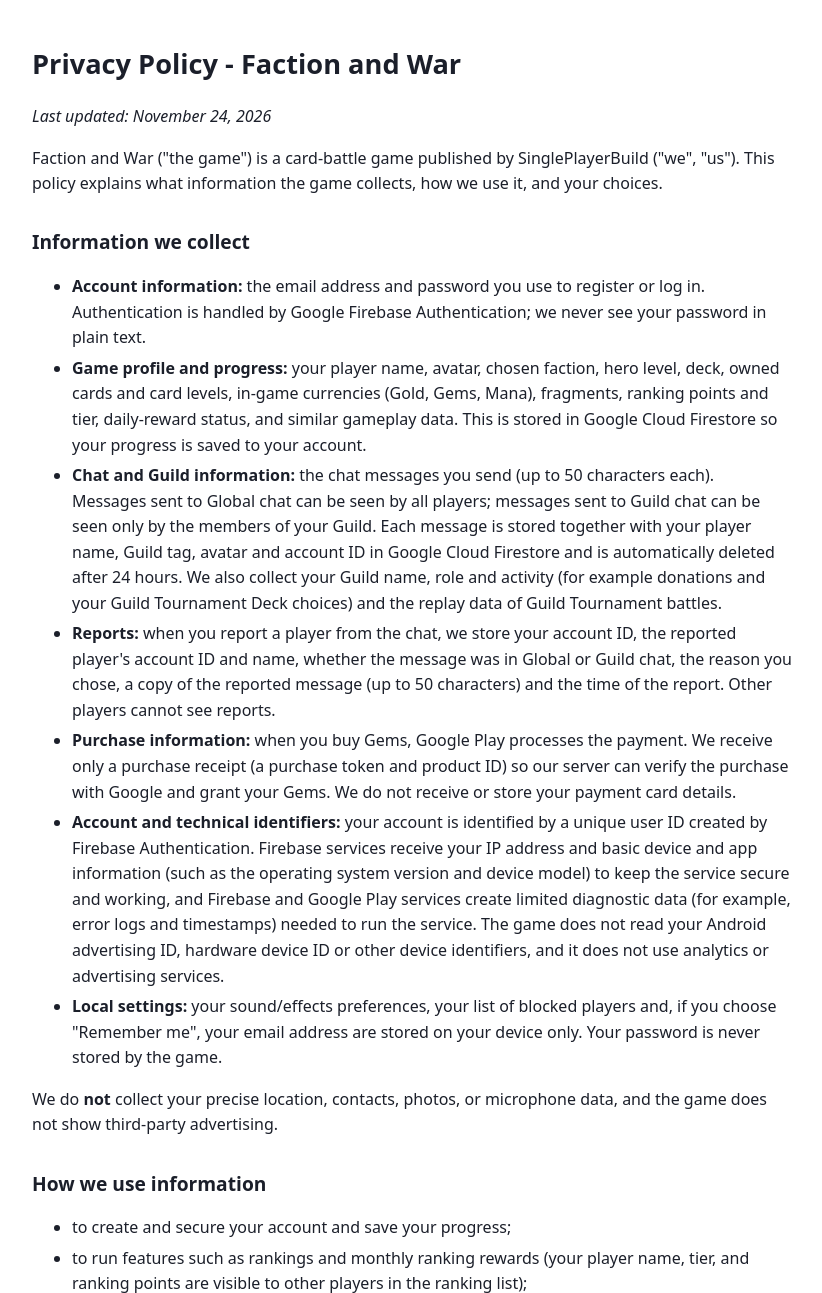
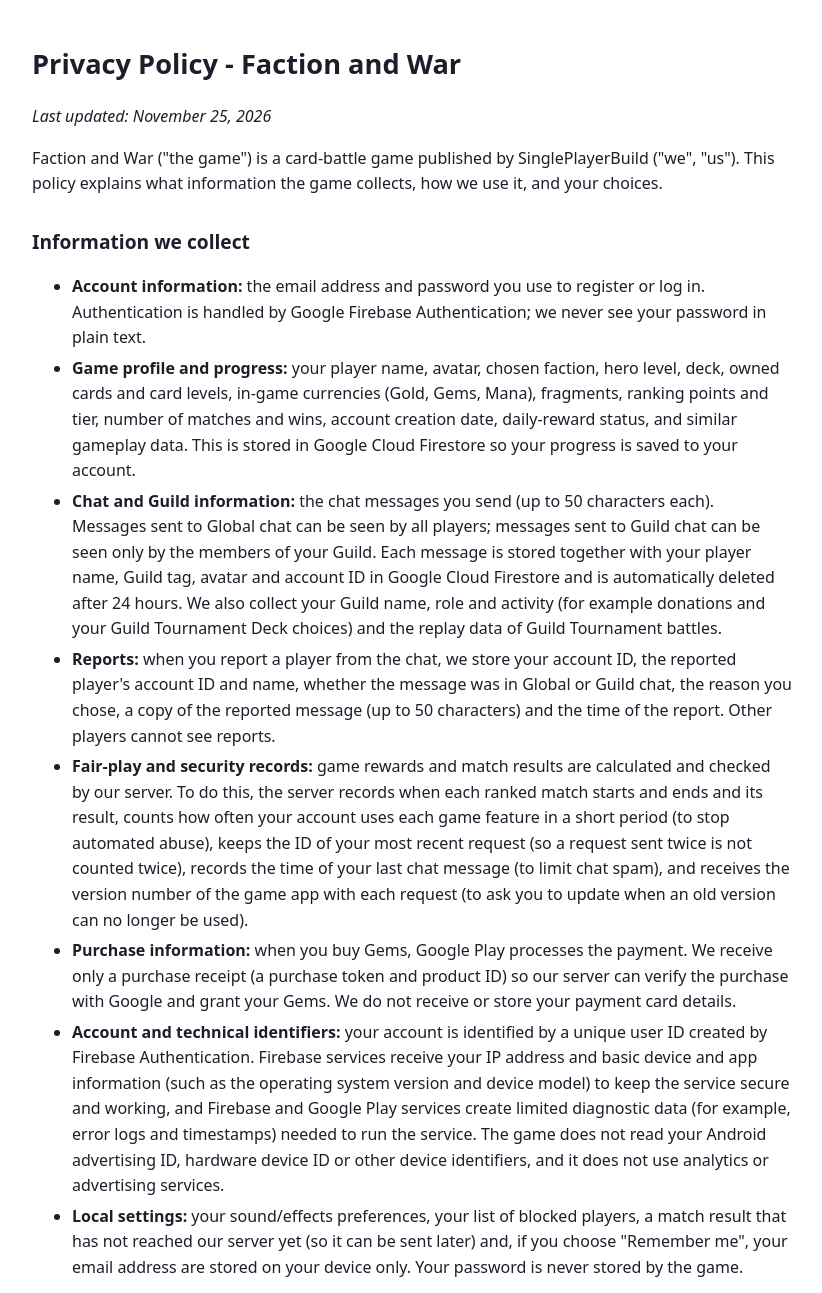
Before and after one commit to warofcards/faction-and-war-privacy, a plain HTML site: page index.html in a window 1280 px wide. Shown: the top 1293 px of the page, without its empty margins (228-1050 px from the left). Drawn offline with Linux system fonts and the light colour scheme.

Commit message:
Update index.html

```diff
--- a/index.html
+++ b/index.html
@@ -15,18 +15,19 @@ a{color:#1a5fb4}
 </head>
 <body>
 <h1>Privacy Policy - Faction and War</h1>
-<p><em>Last updated: November 24, 2026</em></p>
+<p><em>Last updated: November 25, 2026</em></p>
 <p>Faction and War ("the game") is a card-battle game published by SinglePlayerBuild ("we", "us"). This policy explains what information the game collects, how we use it, and your choices.</p>
 
 <h2 id="information-we-collect">Information we collect</h2>
 <ul>
 <li><strong>Account information:</strong> the email address and password you use to register or log in. Authentication is handled by Google Firebase Authentication; we never see your password in plain text.</li>
-<li><strong>Game profile and progress:</strong> your player name, avatar, chosen faction, hero level, deck, owned cards and card levels, in-game currencies (Gold, Gems, Mana), fragments, ranking points and tier, daily-reward status, and similar gameplay data. This is stored in Google Cloud Firestore so your progress is saved to your account.</li>
+<li><strong>Game profile and progress:</strong> your player name, avatar, chosen faction, hero level, deck, owned cards and card levels, in-game currencies (Gold, Gems, Mana), fragments, ranking points and tier, number of matches and wins, account creation date, daily-reward status, and similar gameplay data. This is stored in Google Cloud Firestore so your progress is saved to your account.</li>
 <li><strong>Chat and Guild information:</strong> the chat messages you send (up to 50 characters each). Messages sent to Global chat can be seen by all players; messages sent to Guild chat can be seen only by the members of your Guild. Each message is stored together with your player name, Guild tag, avatar and account ID in Google Cloud Firestore and is automatically deleted after 24 hours. We also collect your Guild name, role and activity (for example donations and your Guild Tournament Deck choices) and the replay data of Guild Tournament battles.</li>
 <li><strong>Reports:</strong> when you report a player from the chat, we store your account ID, the reported player's account ID and name, whether the message was in Global or Guild chat, the reason you chose, a copy of the reported message (up to 50 characters) and the time of the report. Other players cannot see reports.</li>
+<li><strong>Fair-play and security records:</strong> game rewards and match results are calculated and checked by our server. To do this, the server records when each ranked match starts and ends and its result, counts how often your account uses each game feature in a short period (to stop automated abuse), keeps the ID of your most recent request (so a request sent twice is not counted twice), records the time of your last chat message (to limit chat spam), and receives the version number of the game app with each request (to ask you to update when an old version can no longer be used).</li>
 <li><strong>Purchase information:</strong> when you buy Gems, Google Play processes the payment. We receive only a purchase receipt (a purchase token and product ID) so our server can verify the purchase with Google and grant your Gems. We do not receive or store your payment card details.</li>
 <li><strong>Account and technical identifiers:</strong> your account is identified by a unique user ID created by Firebase Authentication. Firebase services receive your IP address and basic device and app information (such as the operating system version and device model) to keep the service secure and working, and Firebase and Google Play services create limited diagnostic data (for example, error logs and timestamps) needed to run the service. The game does not read your Android advertising ID, hardware device ID or other device identifiers, and it does not use analytics or advertising services.</li>
-<li><strong>Local settings:</strong> your sound/effects preferences, your list of blocked players and, if you choose "Remember me", your email address are stored on your device only. Your password is never stored by the game.</li>
+<li><strong>Local settings:</strong> your sound/effects preferences, your list of blocked players, a match result that has not reached our server yet (so it can be sent later) and, if you choose "Remember me", your email address are stored on your device only. Your password is never stored by the game.</li>
 </ul>
 <p>We do <strong>not</strong> collect your precise location, contacts, photos, or microphone data, and the game does not show third-party advertising.</p>
 
@@ -36,6 +37,7 @@ a{color:#1a5fb4}
 <li>to run features such as rankings and monthly ranking rewards (your player name, tier, and ranking points are visible to other players in the ranking list);</li>
 <li>to run Guilds, Guild chat, Global chat and Guild Tournaments (your player name and chat messages are visible to other players, and your Guild's Tournament Decks and battle replays can be seen by other players);</li>
 <li>to process and verify in-app purchases and prevent fraud;</li>
+<li>to keep the game fair: we may review accounts with values that are not possible in normal play (for example currency balances or match counts) and correct those values or restrict accounts that cheat;</li>
 <li>to keep chat and names appropriate and to review player reports (see Content moderation below);</li>
 <li>to fix bugs and improve the game.</li>
 </ul>
@@ -48,7 +50,7 @@ a{color:#1a5fb4}
 
 <h2 id="data-retention-and-deletion">Data retention and deletion</h2>
 <p>Your account data is kept while your account is active.</p>
-<p><strong>Delete your account in the game:</strong> open Settings (gear icon on the Home screen) and choose <strong>Delete account</strong>. You are logged out and the account is scheduled for deletion. If you log in again within 7 days, the request is cancelled. After 7 days (processed by a daily job, so it can take up to 8 days in total) we permanently delete your login (email address and password), your player profile and name, your game progress and currencies, your Guild membership, your ranking rewards, and your in-game messages and rewards. Your name is also removed from past monthly ranking lists.</p>
+<p><strong>Delete your account in the game:</strong> open Settings (gear icon on the Home screen) and choose <strong>Delete account</strong>. You are logged out and the account is scheduled for deletion. If you log in again within 7 days, the request is cancelled. After 7 days (processed by a daily job, so it can take up to 8 days in total) we permanently delete your login (email address and password), your player profile and name, your game progress and currencies, your Guild membership, your ranking rewards, your in-game messages and rewards, and your fair-play and security records (match records, request counters, Guild mission progress and Guild leave records). Your name is also removed from past monthly ranking lists.</p>
 <p>Chat messages are automatically deleted from our database after 24 hours. Your list of blocked players is stored only on your device and is not part of the data we keep.</p>
 <p><strong>Without the game:</strong> email us at <a href="mailto:warofcards.86@gmail.com">warofcards.86@gmail.com</a> from the email address of your account and ask for deletion. We will delete the account and its game data within 30 days.</p>
 <p><strong>What we keep:</strong> purchase records (product, order ID, purchase token and dates) are kept without your account details, for legal and fraud-prevention reasons.</p>
```
